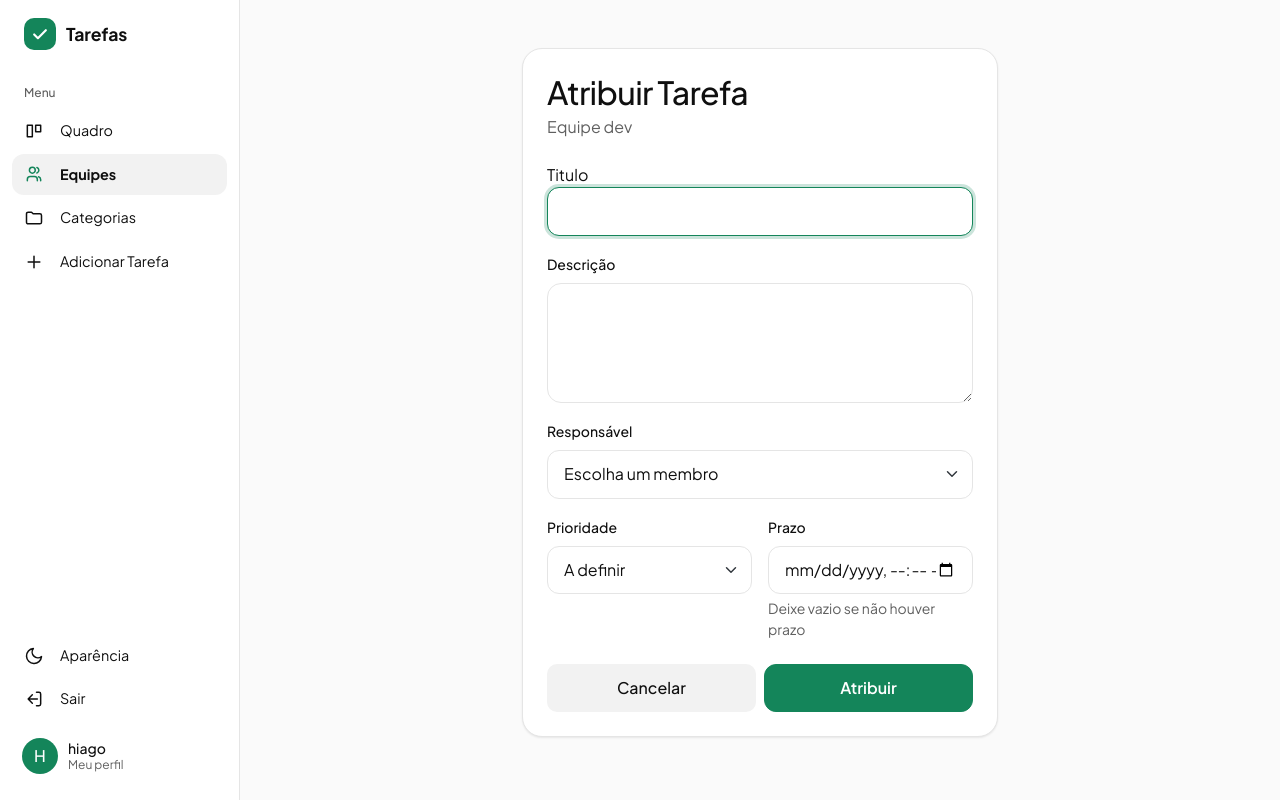
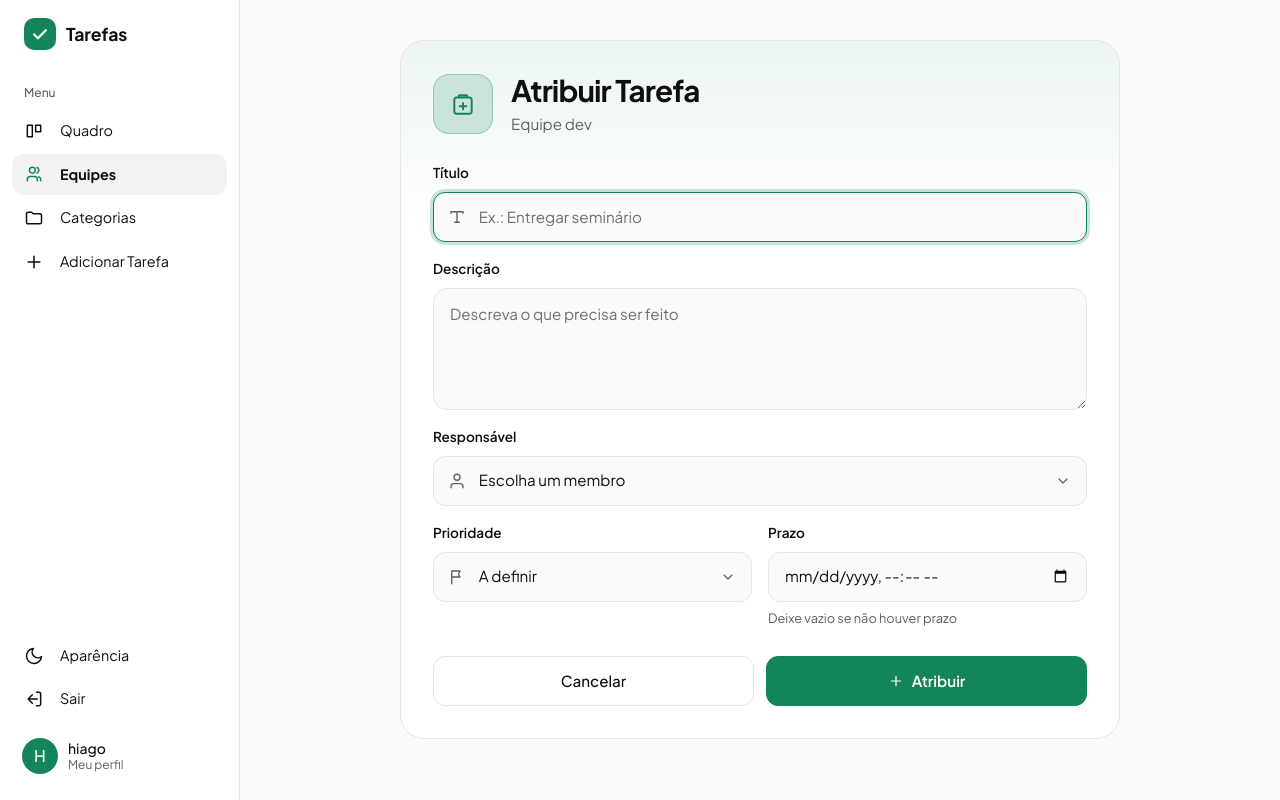
Before and after one commit to alyssa-sys/FSI-Wake-Up-Call-Tutorial-Flask, a Flask app: page /equipes/2/adicionar_tarefa in a window 1280 px wide. Run offline with Flask 3, Linux system fonts and the light colour scheme; a user stored in the database is signed in; data comes from the database, SQL or seed files in the repository.

Commit message:
nova tela adicionar_tarefa_equipe.html

```diff
--- a/gerenciador_de_tarefas/templates/adicionar_tarefa_equipe.html
+++ b/gerenciador_de_tarefas/templates/adicionar_tarefa_equipe.html
@@ -2,56 +2,85 @@
 {% block title %}Atribuir Tarefa - {{ equipe.nome }}{% endblock %}
 {% block content %}
 
-<div class="row justify-content-center mt-4">
-    <div class="col-12 col-md-8 col-lg-6">
-        <div class="cartao">
-            <div class="mb-4">
-                <h2 class="'fw-bold mb-1">Atribuir Tarefa</h2>
-                <p class="text-secondary mb-0">Equipe {{ equipe.nome }}</p>
+{# Os estilos desta tela estão no static.css (seção "Formulário de tarefa", prefixo form-). Mesmo visual de adicionar_tarefa.html. #}
+
+{% macro ico(nome, t=18) -%}
+<svg width="{{ t }}" height="{{ t }}" viewBox="0 0 24 24" fill="none" stroke="currentColor" stroke-width="1.8" stroke-linecap="round" stroke-linejoin="round" aria-hidden="true">
+{%- if nome == 'prancheta' %}<path d="M9 4h6a1 1 0 011 1v1H8V5a1 1 0 011-1zM8 6H6a2 2 0 00-2 2v11a2 2 0 002 2h12a2 2 0 002-2V8a2 2 0 00-2-2h-2M12 11v6M9 14h6"/>
+{%- elif nome == 'titulo' %}<path d="M4 7V5h16v2M12 5v14M9 19h6"/>
+{%- elif nome == 'pessoa' %}<path d="M20 21v-1.5a4 4 0 00-4-4H8a4 4 0 00-4 4V21M12 11a4 4 0 100-8 4 4 0 000 8z"/>
+{%- elif nome == 'bandeira' %}<path d="M5 21V4M5 4h11l-2 4 2 4H5"/>
+{%- elif nome == 'seta-baixo' %}<path d="m6 9 6 6 6-6"/>
+{%- elif nome == 'plus' %}<path d="M12 5v14M5 12h14"/>
+{%- endif %}</svg>
+{%- endmacro %}
+
+<div class="form-pagina">
+    <section class="form-cartao">
+        <div class="form-cab">
+            <span class="eq-card-icone">{{ ico('prancheta', 26) }}</span>
+            <div>
+                <h1 class="form-titulo">Atribuir Tarefa</h1>
+                <p class="form-sub">Equipe {{ equipe.nome }}</p>
+            </div>
+        </div>
+
+        <form method="POST">
+            <div class="form-campo">
+                <label class="form-rotulo" for="titulo">Título</label>
+                <div class="form-wrap">
+                    <span class="form-ico">{{ ico('titulo', 18) }}</span>
+                    <input type="text" id="titulo" name="titulo" class="form-control form-input" placeholder="Ex.: Entregar seminário" maxlength="150" required autofocus>
+                </div>
             </div>
 
-            <form method="POST">
-                <div class="mb-3">
-                    <label class="'form-label" for="titulo">Titulo</label>
-                    <input type="text" id="titulo" name="titulo" class="form-control" maxlength="150" required autofocus>
-                </div>
-                <div class="mb-3">
-                    <label class="form-label" for="descricao">Descrição</label>
-                    <textarea id="descricao" name="descricao" class="form-control" rows="4" required></textarea>
-                </div>
-                <div class="mb-3">
-                    <label class="form-label" for="responsavel_id">Responsável</label>
-                    <select id="responsavel_id" name="responsavel_id" class="form-select" required>
+            <div class="form-campo">
+                <label class="form-rotulo" for="descricao">Descrição</label>
+                <textarea id="descricao" name="descricao" class="form-control form-input form-area" rows="4"
+                          placeholder="Descreva o que precisa ser feito" required></textarea>
+            </div>
+
+            <div class="form-campo">
+                <label class="form-rotulo" for="responsavel_id">Responsável</label>
+                <div class="form-wrap">
+                    <span class="form-ico">{{ ico('pessoa', 18) }}</span>
+                    <select id="responsavel_id" name="responsavel_id" class="form-select form-input" required>
                         <option value="" selected disabled>Escolha um membro</option>
                         {% for u in membros %}
                         <option value="{{ u.id }}">{{ u.nomeUsuario }}</option>
                         {% endfor %}
                     </select>
+                    <span class="form-seta">{{ ico('seta-baixo', 16) }}</span>
                 </div>
-                <div class="row g-3 mb-4">
-                    <div class="col-md-6">
-                        <label class="form-label" for="prioridade">Prioridade</label>
-                        <select id="prioridade" name="prioridade" class="form-select">
+            </div>
+
+            <div class="form-grade form-campo form-campo-grande">
+                <div>
+                    <label class="form-rotulo" for="prioridade">Prioridade</label>
+                    <div class="form-wrap">
+                        <span class="form-ico">{{ ico('bandeira', 18) }}</span>
+                        <select id="prioridade" name="prioridade" class="form-select form-input">
                             <option value="A definir" selected>A definir</option>
                             <option value="Baixa">Baixa</option>
                             <option value="Média">Média</option>
                             <option value="Alta">Alta</option>
                         </select>
-                    </div>
-                    <div class="col-md-6">
-                        <label class="form-label" for="prazo">Prazo</label>
-                        <input type="datetime-local" id="prazo" name="prazo" class="form-control" min="{{ agora.strftime('%Y-%m-%dT%H:%M') }}">
-                        <div class="form-text">Deixe vazio se não houver prazo</div>
+                        <span class="form-seta">{{ ico('seta-baixo', 16) }}</span>
                     </div>
                 </div>
-                <div class="d-flex gap-2">
-                    <a href="{{ url_for('ver_equipe', equipe_id=equipe.id) }}" class="btn btn-outline-secondary w-50"
-                       style="border-radius:10px; padding:.7rem 1rem;">Cancelar</a>
-                    <button type="submit" class="btn btn-principal w-50">Atribuir</button>
+                <div>
+                    <label class="form-rotulo" for="prazo">Prazo</label>
+                    <input type="datetime-local" id="prazo" name="prazo" class="form-control form-input form-sem-icone" min="{{ agora.strftime('%Y-%m-%dT%H:%M') }}">
+                    <div class="form-dica">Deixe vazio se não houver prazo</div>
                 </div>
-            </form>
-        </div>
-    </div>
+            </div>
+
+            <div class="form-acoes">
+                <a href="{{ url_for('ver_equipe', equipe_id=equipe.id) }}" class="btn btn-outline-secondary">Cancelar</a>
+                <button type="submit" class="btn btn-principal">{{ ico('plus', 16) }} Atribuir</button>
+            </div>
+        </form>
+    </section>
 </div>
 
 {% endblock %}
```
